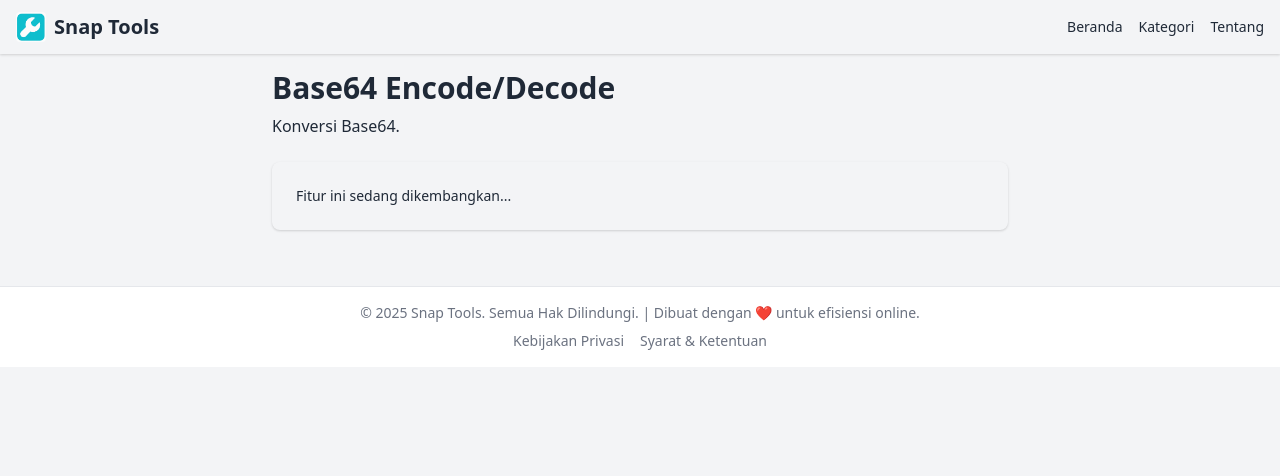
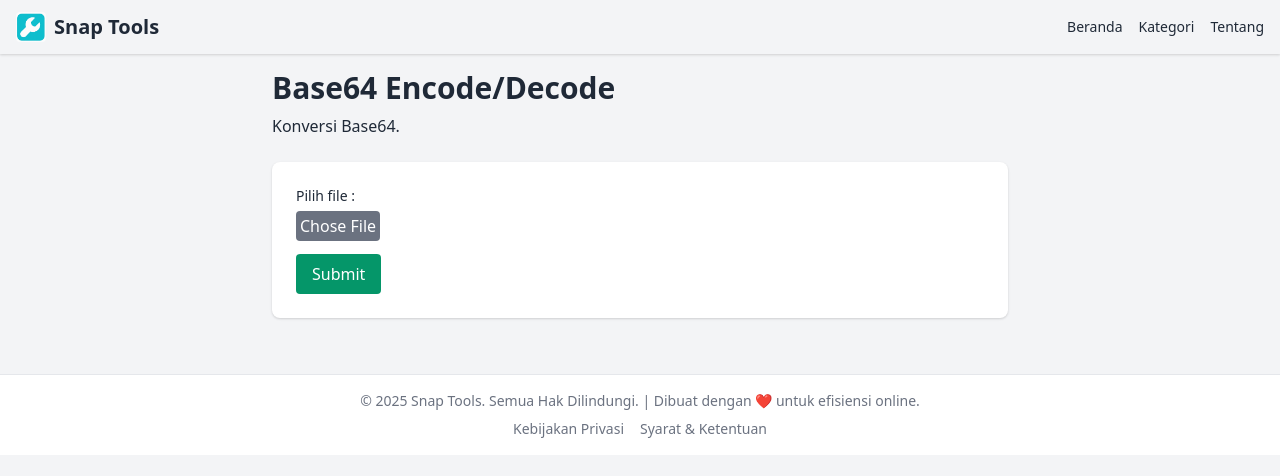
Before and after one commit to ddamar798/snap-tools-frontend, a Next.js app: page /tools/base64-encode-decode in a window 1280 px wide. Shown: the top 476 px of the page. Built offline with nearby package versions, Linux system fonts and the light colour scheme.

Commit message:
fix bug toolForm

```diff
--- a/app/tools/[slug]/page.tsx
+++ b/app/tools/[slug]/page.tsx
@@ -1,6 +1,7 @@
 import { notFound } from 'next/navigation'
 import Navbar from '../../../components/Navbar'
 import Footer from '../../../components/Footer'
+import ToolForm from '../../../components/ToolForm'
 
 const tools = [
   { slug: 'pdf-to-word', title: 'PDF to Word', description: 'Ubah file PDF ke format Word.' },
@@ -30,10 +31,9 @@ export default function ToolPage({ params }: { params: { slug: string } }) {
         <h1 className="text-3xl text-gray-800 font-bold mb-2">{tool.title}</h1>
         <p className="text-gray-800 mb-6">{tool.description}</p>
 
-        <div className="bg-zinc-800 p-6 rounded-lg shadow">
-          {/* Di sini nanti ToolForm akan muncul */}
-          <p className="text-sm text-gray-800">Fitur ini sedang dikembangkan...</p>
-        </div>
+        <div className="bg-white p-6 rounded-lg shadow">
+        <ToolForm endpoint="http://localhost:8080/api/tools/pdf-to-word" />
+            </div>
       </main>
       <Footer />
     </div>
--- a/components/toolForm.tsx
+++ b/components/toolForm.tsx
@@ -1,12 +1,16 @@
+// Ini adalah komponen ToolForm reusable untuk semua tools
 'use client'
 
 import { useState } from 'react'
 
 interface ToolFormProps {
-  endpoint: string // endpoint backend misalnya /api/pdf-to-word
+  endpoint: string
+  accept?: string
+  title?: string
+  buttonLabel?: string
 }
 
-export default function ToolForm({ endpoint }: ToolFormProps) {
+export default function ToolForm({ endpoint, accept = '*', title, buttonLabel = 'Submit' }: ToolFormProps) {
   const [file, setFile] = useState<File | null>(null)
   const [loading, setLoading] = useState(false)
   const [message, setMessage] = useState<string | null>(null)
@@ -26,10 +30,9 @@ export default function ToolForm({ endpoint }: ToolFormProps) {
         method: 'POST',
         body: formData,
       })
-
       const result = await res.json()
       if (res.ok) {
-        setMessage(`✅ Konversi berhasil. [${result.filename}]`)
+        setMessage(`✅ Berhasil: ${result.filename || 'file diproses'}`)
       } else {
         setMessage(`❌ Gagal: ${result.error || 'Terjadi kesalahan.'}`)
       }
@@ -41,26 +44,35 @@ export default function ToolForm({ endpoint }: ToolFormProps) {
   }
 
   return (
-    <form onSubmit={handleSubmit} className="space-y-4">
-      <label className="block text-gray-800 font-medium">
-        Unggah file PDF:
-        <input
-          type="file"
-          accept=".pdf"
-          onChange={(e) => setFile(e.target.files?.[0] || null)}
-          className="block mt-1 text-gray-800"
-        />
-      </label>
+    <form onSubmit={handleSubmit} className="space-y-4 text-gray-800">
+      {title && <h3 className="text-lg font-semibold">{title}</h3>}
+
+      <div>
+        <label className="block text-sm font-medium mb-2">Pilih file :</label>
+
+        <div className="relative w-fit">
+          <label className="bg-gray-500 text-white px-1 py-1 rounded cursor-pointer hover:bg-blue-700">
+            Chose File
+            <input
+              type="file"
+              accept={accept}
+              onChange={(e) => setFile(e.target.files?.[0] || null)}
+              className="absolute top-0 left-0 w-full h-full opacity-0 cursor-pointer"
+            />
+          </label>
+          {file && <p className="mt-1 text-sm">{file.name}</p>}
+        </div>
+      </div>
 
       <button
         type="submit"
         disabled={!file || loading}
-        className="bg-blue-600 text-white px-4 py-2 rounded hover:bg-blue-700 disabled:bg-gray-400"
+        className="bg-green-600 text-white px-4 py-2 rounded hover:bg-green-700 disabled:bg-gray-400"
       >
-        {loading ? 'Mengonversi...' : 'Konversi ke Word'}
+        {loading ? 'Memproses...' : buttonLabel}
       </button>
 
-      {message && <p className="text-sm text-gray-800">{message}</p>}
+      {message && <p className="text-sm mt-2">{message}</p>}
     </form>
   )
 }
```
